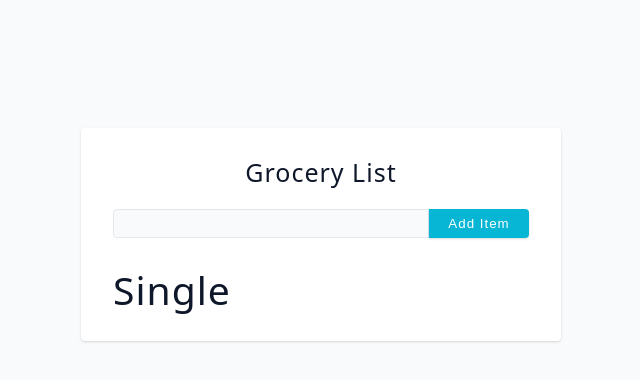
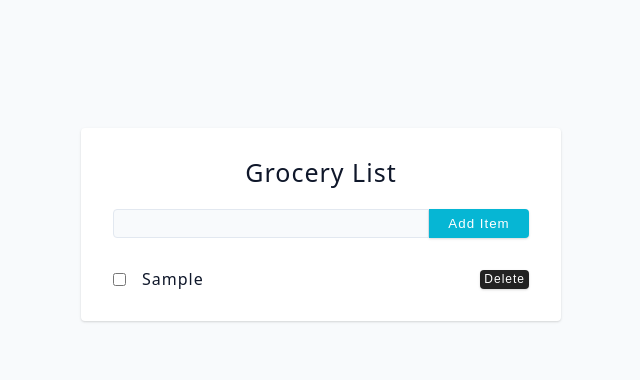
Before and after one commit to EdwinSch/react-shoppinglist, a React (Vite) app: page / in a window 1280 px wide. Both pictures are taken after typing "Sample" into the empty fields and a click on the button "Add Item". Shown: the top 380 px of the page, without its empty margins (319-959 px from the left). Built offline with nearby package versions, Linux system fonts and the light colour scheme; the HTML template or start-up script is replaced by a standard one.

Commit message:
update: single item component with checl-off functionality

```diff
--- a/src/components/SingleItem.jsx
+++ b/src/components/SingleItem.jsx
@@ -1,5 +1,29 @@
-const SingleItem = () => {
-  return <h2>single</h2>;
+import { useState } from "react";
+
+const SingleItem = ({ item, removeItem }) => {
+  const [isChecked, setIsChecked] = useState(item.completed);
+
+  return (
+    <div className="single-item">
+      <input
+        type="checkbox"
+        checked={isChecked}
+        id="done"
+        onChange={() => setIsChecked(!isChecked)}
+      />
+      <p
+        style={{
+          textDecoration: isChecked && "line-through",
+          textTransform: "capitalize",
+        }}
+      >
+        {item.name}
+      </p>
+      <button type="button" className="btn remove-btn">
+        delete
+      </button>
+    </div>
+  );
 };
 
 export default SingleItem;
```
